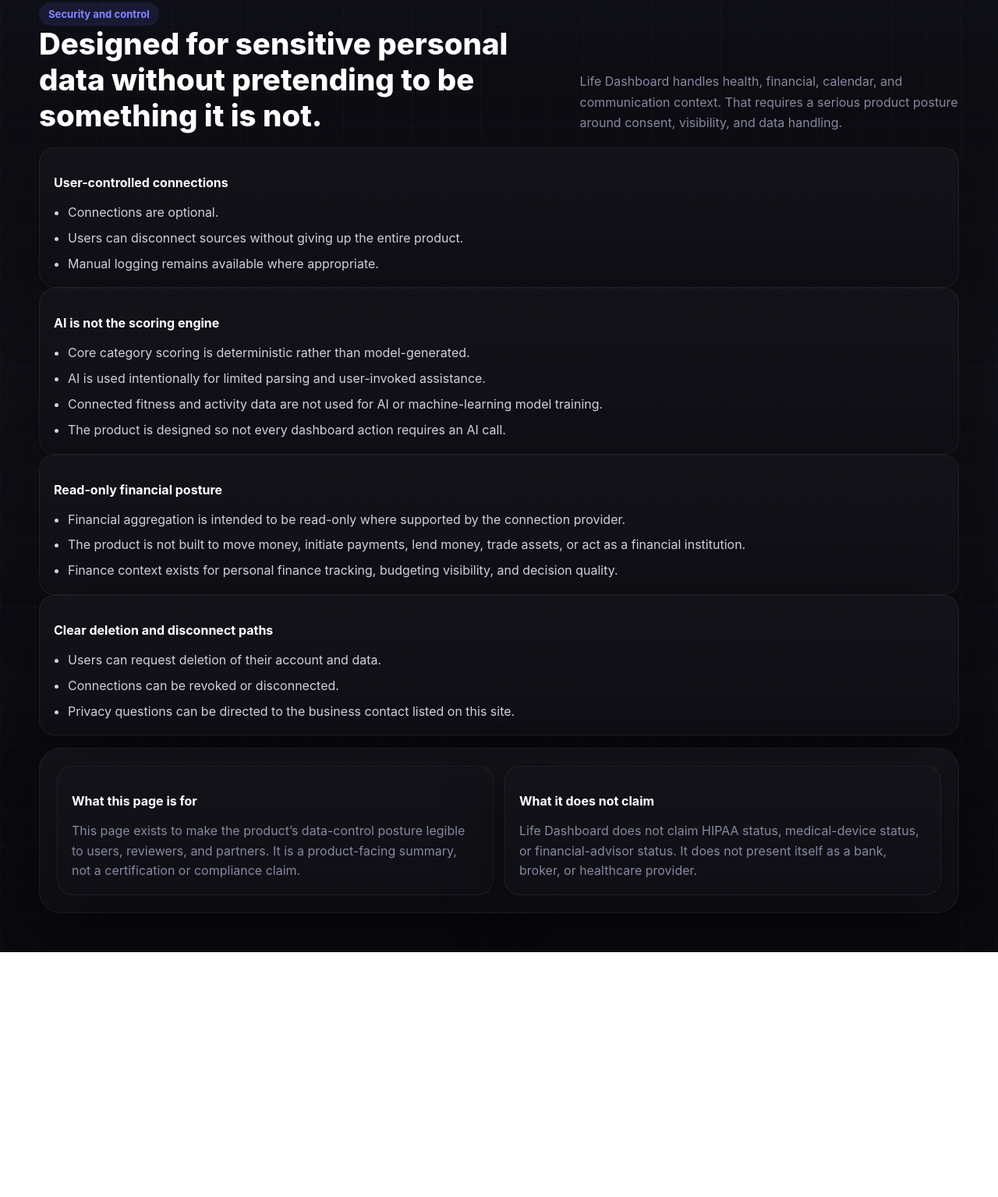
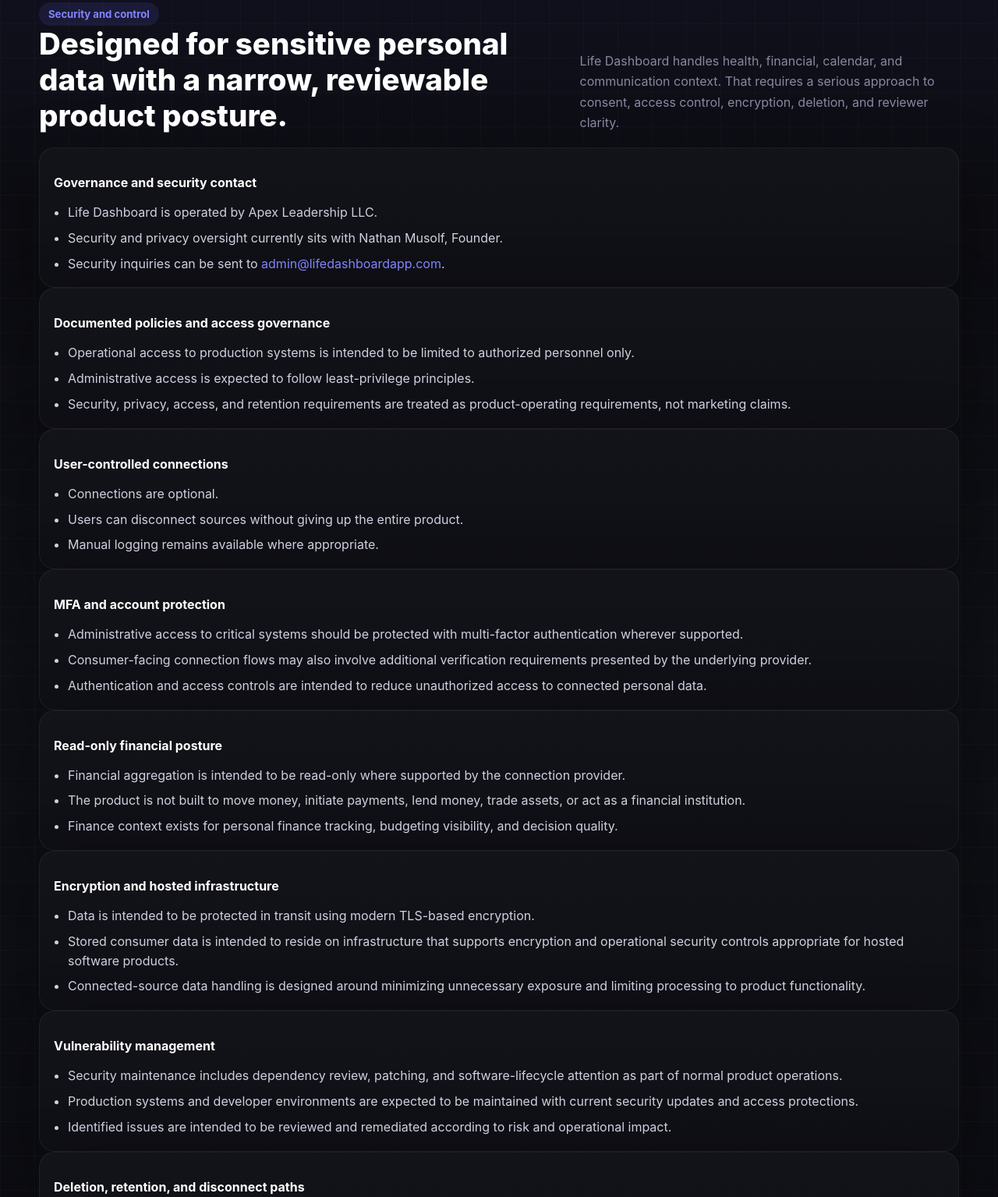
Before and after one commit to nmusolff7-afk/life-dashboard-website, a website: page security.html in a window 1280 px wide. Shown: the part 146-1681 px from the top of the page at 78% size. Before the commit the page ends 1367 px from the top, so only its background shows below. Drawn offline with Linux system fonts and the light colour scheme.

Commit message:
Tighten public security and privacy posture

```diff
--- a/security.html
+++ b/security.html
@@ -37,15 +37,33 @@
       <div class="section-head">
         <div>
           <span class="eyebrow">Security and control</span>
-          <h2>Designed for sensitive personal data without pretending to be something it is not.</h2>
+          <h2>Designed for sensitive personal data with a narrow, reviewable product posture.</h2>
         </div>
         <p>
-          Life Dashboard handles health, financial, calendar, and communication context. That requires a serious product
-          posture around consent, visibility, and data handling.
+          Life Dashboard handles health, financial, calendar, and communication context. That requires a serious approach
+          to consent, access control, encryption, deletion, and reviewer clarity.
         </p>
       </div>
 
       <div class="security-grid">
+        <article class="security-card">
+          <h3>Governance and security contact</h3>
+          <ul>
+            <li>Life Dashboard is operated by Apex Leadership LLC.</li>
+            <li>Security and privacy oversight currently sits with Nathan Musolf, Founder.</li>
+            <li>Security inquiries can be sent to <a class="text-link" href="mailto:admin@lifedashboardapp.com">admin@lifedashboardapp.com</a>.</li>
+          </ul>
+        </article>
+
+        <article class="security-card">
+          <h3>Documented policies and access governance</h3>
+          <ul>
+            <li>Operational access to production systems is intended to be limited to authorized personnel only.</li>
+            <li>Administrative access is expected to follow least-privilege principles.</li>
+            <li>Security, privacy, access, and retention requirements are treated as product-operating requirements, not marketing claims.</li>
+          </ul>
+        </article>
+
         <article class="security-card">
           <h3>User-controlled connections</h3>
           <ul>
@@ -56,12 +74,11 @@
         </article>
 
         <article class="security-card">
-          <h3>AI is not the scoring engine</h3>
+          <h3>MFA and account protection</h3>
           <ul>
-            <li>Core category scoring is deterministic rather than model-generated.</li>
-            <li>AI is used intentionally for limited parsing and user-invoked assistance.</li>
-            <li>Connected fitness and activity data are not used for AI or machine-learning model training.</li>
-            <li>The product is designed so not every dashboard action requires an AI call.</li>
+            <li>Administrative access to critical systems should be protected with multi-factor authentication wherever supported.</li>
+            <li>Consumer-facing connection flows may also involve additional verification requirements presented by the underlying provider.</li>
+            <li>Authentication and access controls are intended to reduce unauthorized access to connected personal data.</li>
           </ul>
         </article>
 
@@ -75,11 +92,39 @@
         </article>
 
         <article class="security-card">
-          <h3>Clear deletion and disconnect paths</h3>
+          <h3>Encryption and hosted infrastructure</h3>
+          <ul>
+            <li>Data is intended to be protected in transit using modern TLS-based encryption.</li>
+            <li>Stored consumer data is intended to reside on infrastructure that supports encryption and operational security controls appropriate for hosted software products.</li>
+            <li>Connected-source data handling is designed around minimizing unnecessary exposure and limiting processing to product functionality.</li>
+          </ul>
+        </article>
+
+        <article class="security-card">
+          <h3>Vulnerability management</h3>
+          <ul>
+            <li>Security maintenance includes dependency review, patching, and software-lifecycle attention as part of normal product operations.</li>
+            <li>Production systems and developer environments are expected to be maintained with current security updates and access protections.</li>
+            <li>Identified issues are intended to be reviewed and remediated according to risk and operational impact.</li>
+          </ul>
+        </article>
+
+        <article class="security-card">
+          <h3>Deletion, retention, and disconnect paths</h3>
           <ul>
             <li>Users can request deletion of their account and data.</li>
             <li>Connections can be revoked or disconnected.</li>
-            <li>Privacy questions can be directed to the business contact listed on this site.</li>
+            <li>Retention decisions are intended to balance product operations, legal obligations, fraud prevention, and user requests.</li>
+          </ul>
+        </article>
+
+        <article class="security-card">
+          <h3>AI is not the scoring engine</h3>
+          <ul>
+            <li>Core category scoring is deterministic rather than model-generated.</li>
+            <li>AI is used intentionally for limited parsing and user-invoked assistance.</li>
+            <li>Connected fitness and activity data are not used for AI or machine-learning model training.</li>
+            <li>The product is designed so not every dashboard action requires an AI call.</li>
           </ul>
         </article>
       </div>
@@ -89,15 +134,15 @@
           <article class="faq-card">
             <h3>What this page is for</h3>
             <p>
-              This page exists to make the product’s data-control posture legible to users, reviewers, and partners. It is
-              a product-facing summary, not a certification or compliance claim.
+              This page exists to make the product's security and data-control posture legible to users, reviewers, and
+              partners. It is a product-facing summary, not a certification or compliance claim.
             </p>
           </article>
           <article class="faq-card">
             <h3>What it does not claim</h3>
             <p>
-              Life Dashboard does not claim HIPAA status, medical-device status, or financial-advisor status. It does not
-              present itself as a bank, broker, or healthcare provider.
+              Life Dashboard does not claim HIPAA status, medical-device status, financial-advisor status, or bank/broker
+              status. It is not presented as a payments product or financial institution.
             </p>
           </article>
         </div>
```
Also changed, not shown: privacy.html (+5 -0 lines).
